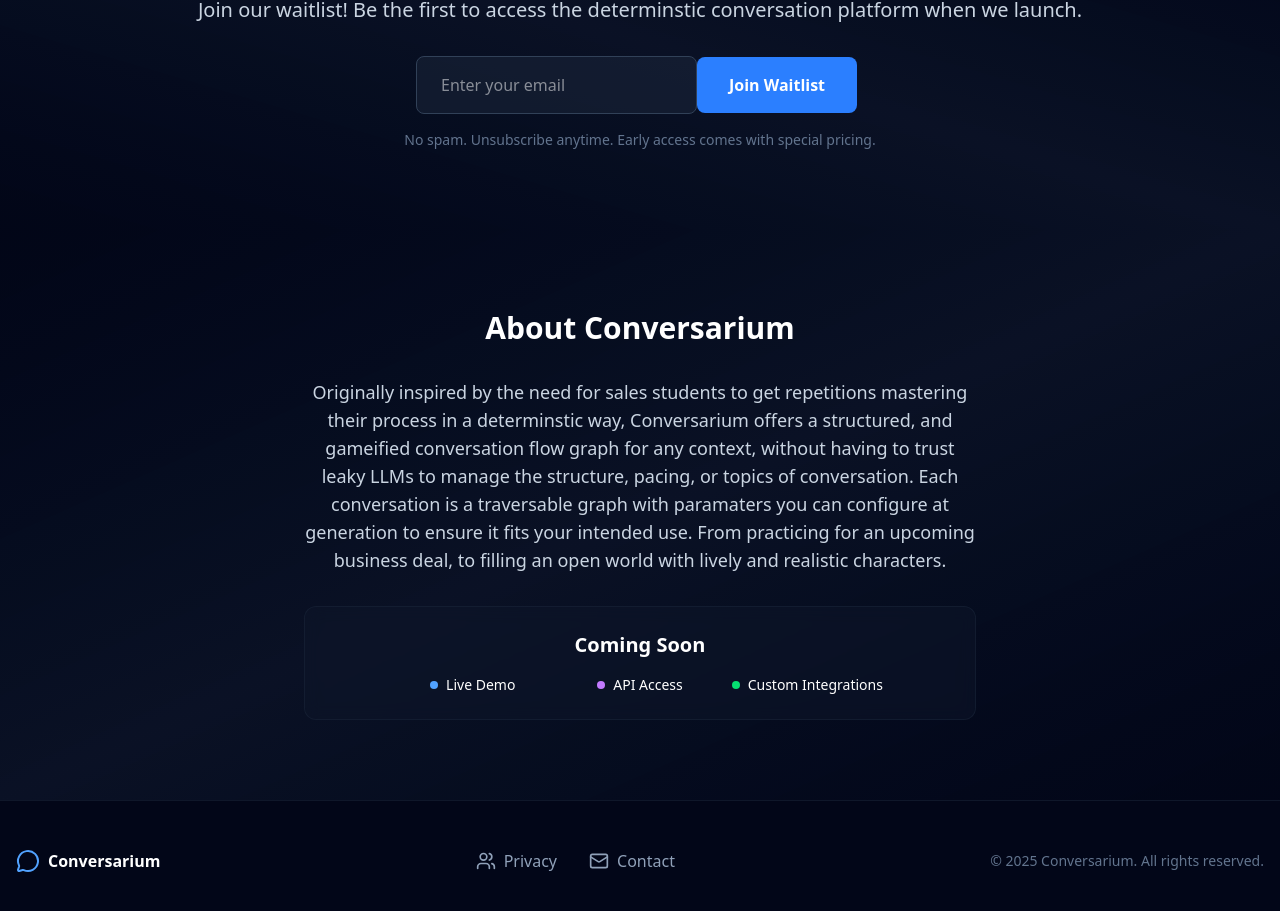
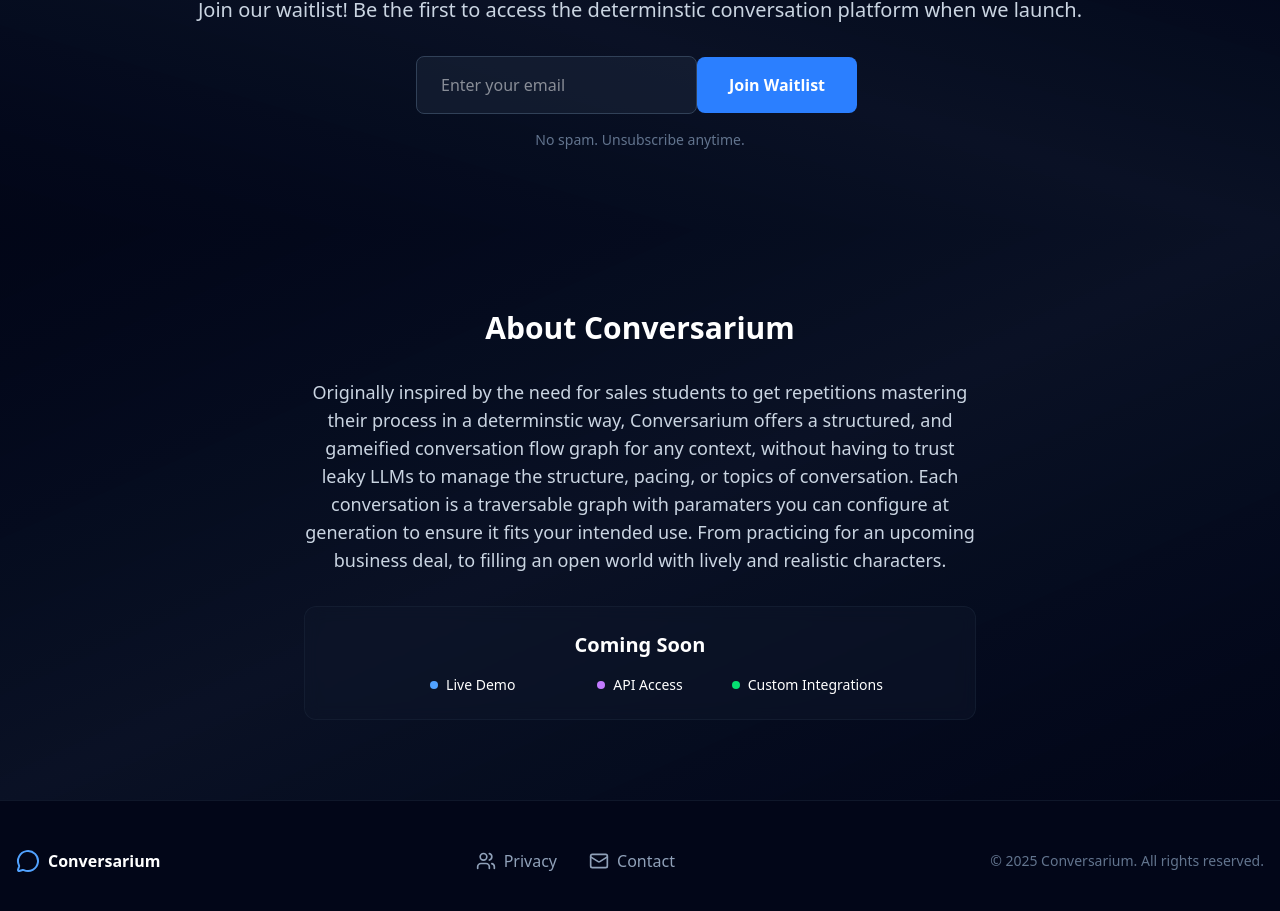
Before and after one commit to andrew-hilton-01/conversarium-app, a React (Vite) app: page / in a window 1280 px wide. Shown: the part 4439-5350 px from the top of the page. Built offline with nearby package versions, Linux system fonts and the light colour scheme.

Commit message:
fixed wording

```diff
--- a/src/App.jsx
+++ b/src/App.jsx
@@ -376,7 +376,7 @@ export default function App() {
           </div>
 
           <p className="text-sm text-slate-500 mt-4">
-            No spam. Unsubscribe anytime. Early access comes with special pricing.
+            No spam. Unsubscribe anytime.
           </p>
         </div>
       </section>
```
